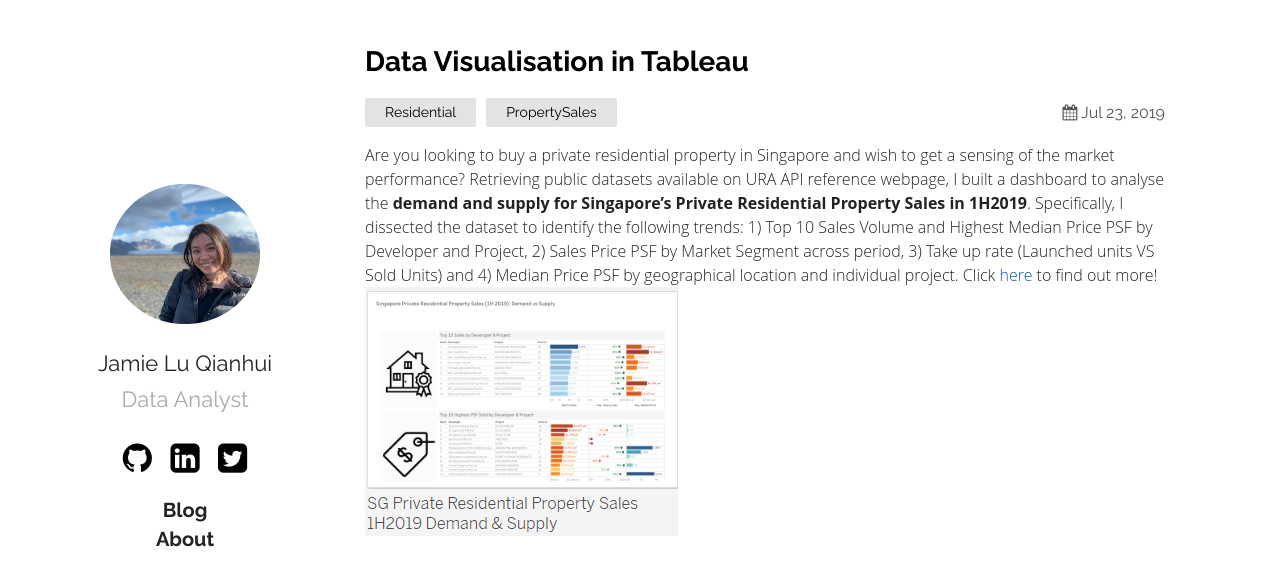
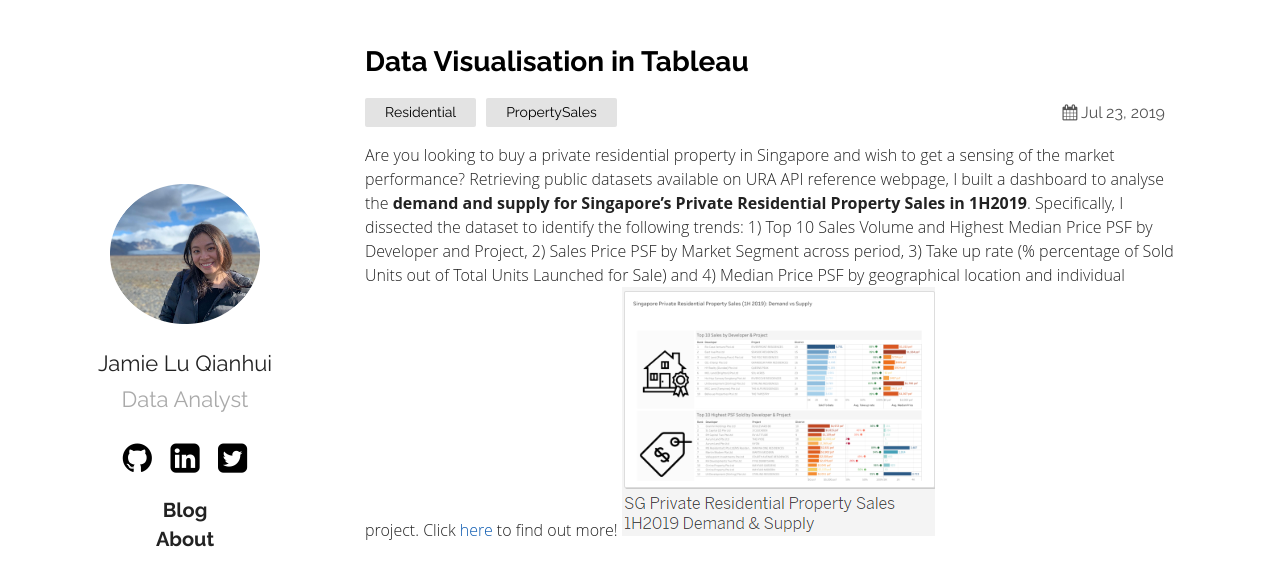
Before and after one commit to jamieqianhui/jamieqianhui.github.io, a Jekyll site: the page built from _posts/2019-07-23-Data-Visualisation-Resi-Property-Sales.markdown, in a window 1280 px wide and 900 px high, cut to the strip 0-594 px from the top of the window. Shown: the top 586 px of the strip. Built offline with Jekyll 4.4.1, drawn with Linux system fonts in a browser that asks for light colours.

Commit message:
update post

```diff
--- a/_posts/2019-07-23-Data-Visualisation-Resi-Property-Sales.markdown
+++ b/_posts/2019-07-23-Data-Visualisation-Resi-Property-Sales.markdown
@@ -4,7 +4,7 @@
 date:   2019-07-23 09:47:36 +0800
 categories: Residential PropertySales
 ---
-Are you looking to buy a private residential property in Singapore and wish to get a sensing of the market performance? Retrieving public datasets available on URA API reference webpage, I built a dashboard to analyse the **demand and supply for Singapore's Private Residential Property Sales in 1H2019**. Specifically, I dissected the dataset to identify the following trends: 1) Top 10 Sales Volume and Highest Median Price PSF by Developer and Project, 2) Sales Price PSF by Market Segment across period, 3) Take up rate (Launched units VS Sold Units) and 4) Median Price PSF by geographical location and individual project. Click [here][link] to find out more! ![viz]({{ '/assets/viz.PNG' | relative_url }})
+Are you looking to buy a private residential property in Singapore and wish to get a sensing of the market performance? Retrieving public datasets available on URA API reference webpage, I built a dashboard to analyse the **demand and supply for Singapore's Private Residential Property Sales in 1H2019**. Specifically, I dissected the dataset to identify the following trends: 1) Top 10 Sales Volume and Highest Median Price PSF by Developer and Project, 2) Sales Price PSF by Market Segment across period, 3) Take up rate (% percentage of Sold Units out of Total Units Launched for Sale) and 4) Median Price PSF by geographical location and individual project. Click [here][link] to find out more! ![viz]({{ '/assets/viz.PNG' | relative_url }})
 
 <br>
 <iframe seamless frameborder="0" src="https://public.tableau.com/views/SGPrivateResidentialPropertySales1H2019DemandSupply/SingaporePrivateResidentialPropertySales1H2019DemandvsSupply?:embed=y&:display_count=yes&:origin=viz_share_link" width = '1200' height = '1200' scrolling='yes' ></iframe>
```
